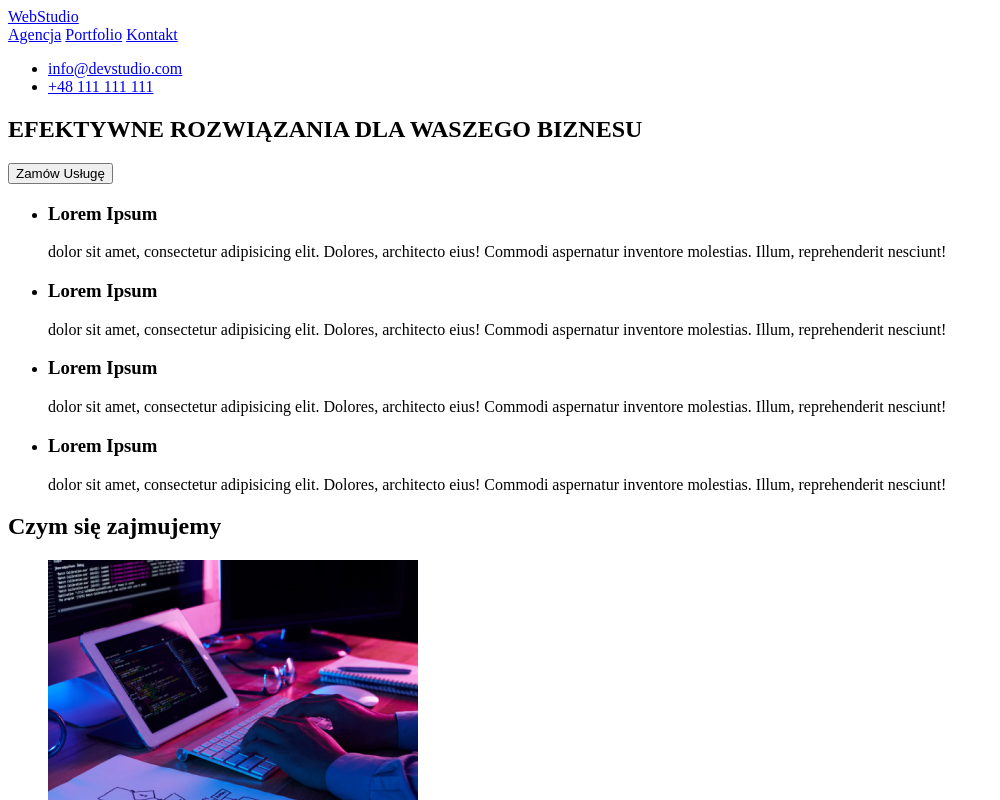
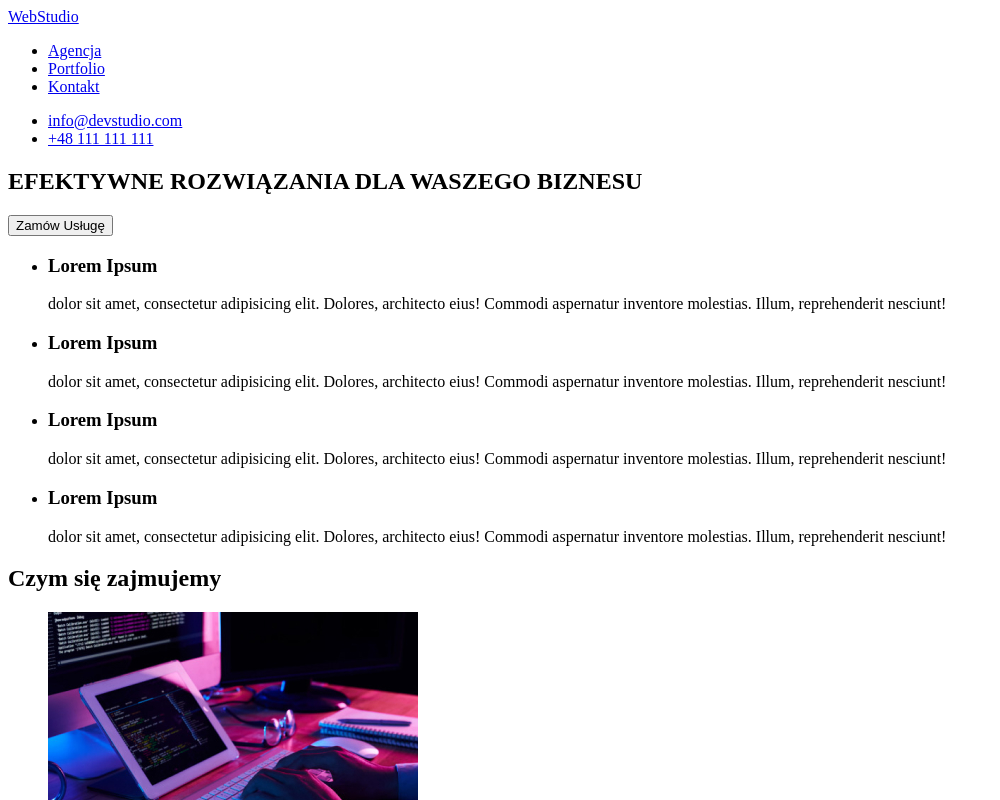
Before and after one commit to Gawor1990/goit-markup-hw-01, a plain HTML site: page index.html in a window 1280 px wide. Shown: the top 800 px of the page, without its empty margins (0-1000 px from the left). Drawn offline with Linux system fonts and the light colour scheme.

Commit message:
update 1.51
wprowadzenie ponownie listy w hederze oraz rodzielenia w footerze

```diff
--- a/index.html
+++ b/index.html
@@ -10,9 +10,11 @@
 <header>
 <a href="#">WebStudio</a>
 <nav>
-<a href="#">Agencja</a>
-<a href ="#">Portfolio</a>
-<a href="#">Kontakt</a>
+    <ul>
+<li><a href="#">Agencja</a></li>
+<li><a href ="#">Portfolio</a></li>
+<li><a href="#">Kontakt</a></li>
+</ul>
 </nav>
 <ul>
 <li><a href="mailto:info@devtudio.com">info@devstudio.com </a></li>
@@ -50,11 +52,9 @@
 </section>
 </main>
 <footer>
+<a href="#">WebStudio</a>
 <address>
-<a href="#">WebStudio</a>
-<ul>
-<li>m. Warszawa, Aleje Jerozolimskie 21</li>
-</ul>
+<p>m. Warszawa, Aleje Jerozolimskie 21</p>
 <ul>
 <li><a href="mailto:info@devstudio.com">info@devstudio.com</a></li>
 <li><a href="tel:+48111111111">+48 111 111 111</a></li>
```
